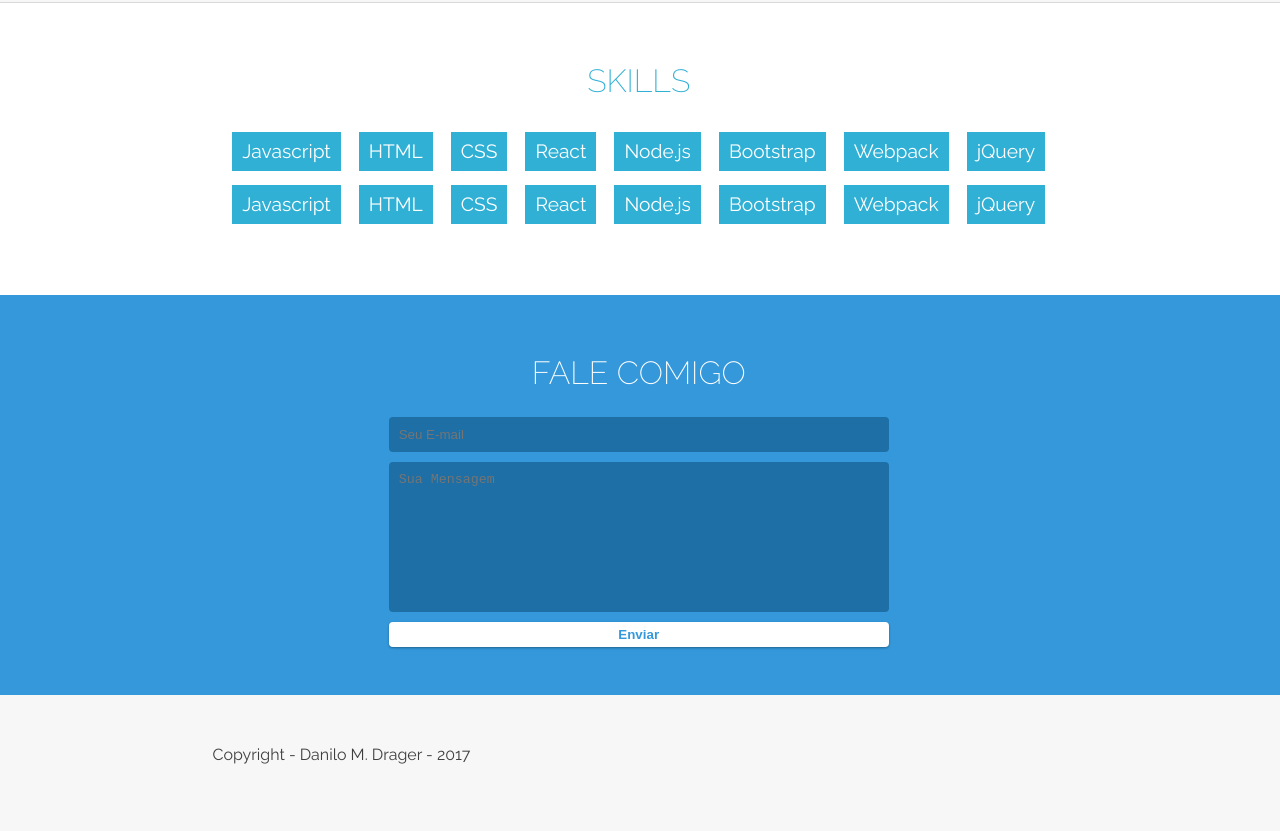
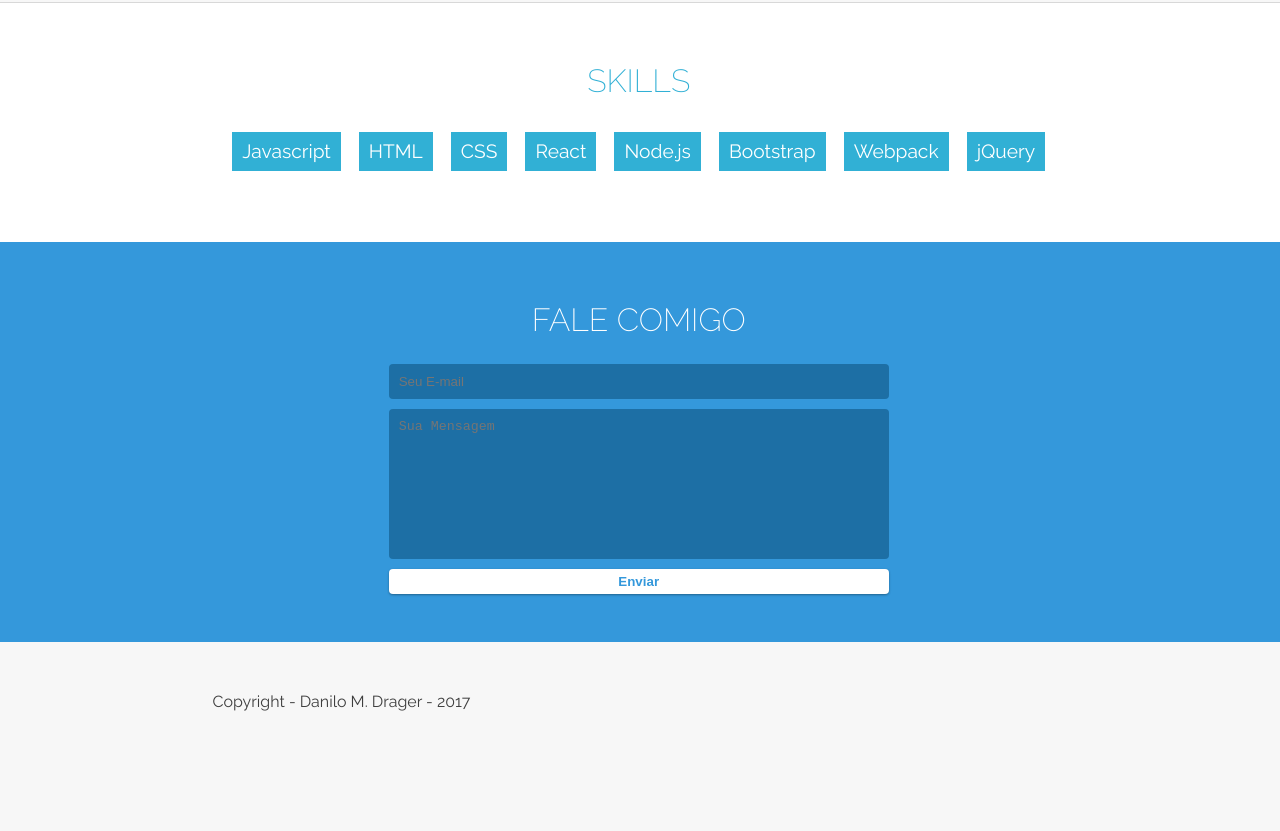
Before and after one commit to dmdrager/dmdrager, a plain HTML site: page public_html/index.html in a window 1280 px wide. Shown: the part 3956-4787 px from the top of the page. After the commit the page ends 4734 px from the top, so only its background shows below. Drawn offline with Linux system fonts and the light colour scheme.

Commit message:
Correção "Skills"

```diff
--- a/public_html/index.html
+++ b/public_html/index.html
@@ -220,14 +220,6 @@
               <li class="li-skills">Bootstrap</li>
               <li class="li-skills">Webpack</li>
               <li class="li-skills">jQuery</li>
-              <li class="li-skills">Javascript</li>
-              <li class="li-skills">HTML</li>
-              <li class="li-skills">CSS</li>
-              <li class="li-skills">React</li>
-              <li class="li-skills">Node.js</li>
-              <li class="li-skills">Bootstrap</li>
-              <li class="li-skills">Webpack</li>
-              <li class="li-skills">jQuery</li>
             </ul>
           </div>
         </div>
```
